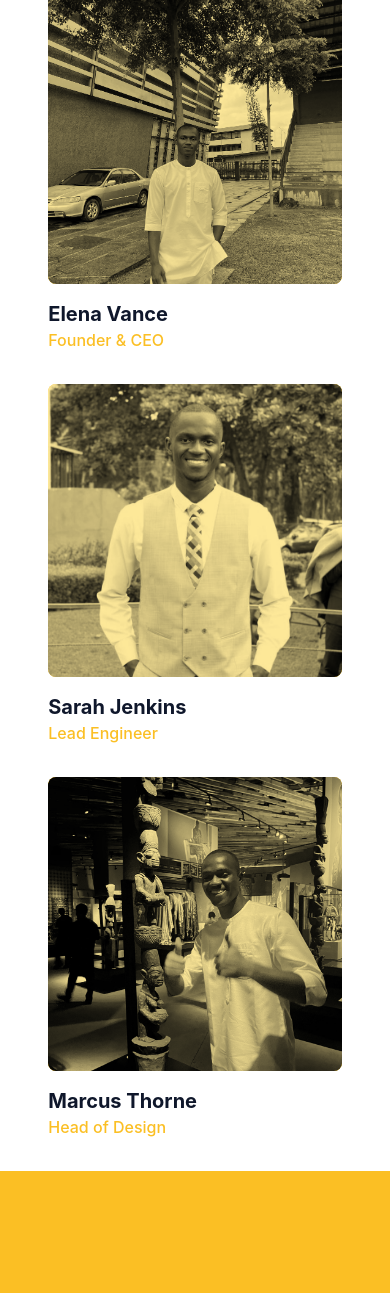
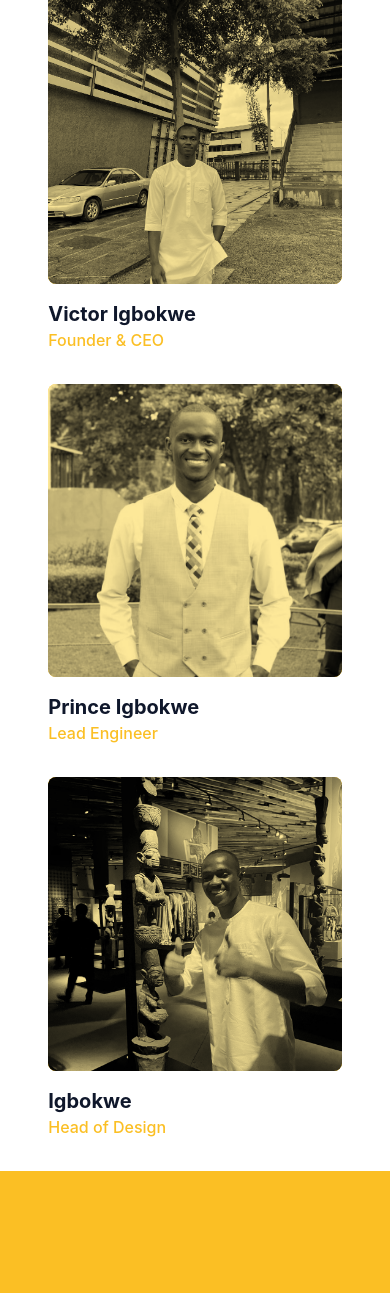
Before and after one commit to meysdays/volts-solutions, a React (Vite) app: page /about-us in a window 390 px wide. Shown: the part 742-2035 px from the top of the page. Built offline with nearby package versions, Linux system fonts and the light colour scheme.

Commit message:
fix responsiveness of navbar

```diff
--- a/src/component/navbar.tsx
+++ b/src/component/navbar.tsx
@@ -3,13 +3,18 @@ import { navItems } from "../config/navbar";
 import NavItem from "../navigation/NavItem";
 import menu from "../assets/images/Menu.png";
 import logo from "../assets/images/volt.png";
+import { useNavigate } from "react-router-dom";
 
 const Navbar = () => {
   const [isOpen, setIsOpen] = useState(false);
+  const navigate = useNavigate();
   return (
     <div>
       <div className="flex items-center px-2 lg:px-12 py-4">
-        <div className="w-34 h-20 relative top-2">
+        <div
+          onClick={() => navigate("/home")}
+          className="w-22 h-20  relative top-2"
+        >
           <img src={logo} alt="Logo" className="w-full h-full object-cover" />
           {/* <h3>Volt</h3> */}
         </div>
--- a/src/config/aboutus.ts
+++ b/src/config/aboutus.ts
@@ -23,18 +23,18 @@ export const milestones: Milestone[] = [
 
 export const team: TeamMember[] = [
   {
-    name: "Elena Vance",
+    name: "Victor Igbokwe",
     role: "Founder & CEO",
     imageUrl: img1,
   },
   {
-    name: "Sarah Jenkins",
+    name: "Prince Igbokwe",
     role: "Lead Engineer",
     imageUrl: img3,
 
   },
   {
-    name: "Marcus Thorne",
+    name: "Igbokwe",
     role: "Head of Design",
     imageUrl: img2,
   },
--- a/src/pages/home.tsx
+++ b/src/pages/home.tsx
@@ -50,7 +50,7 @@ const HomePage = () => {
         </div>
       </div>
 
-      <div className="mt-6 font-medium tracking-wider lg:text-2xl lg:w-2/6">
+      <div className="my-6 font-medium tracking-wider lg:text-2xl lg:w-2/6">
         <p>
           Project Volt empowers organizations with next-generation cloud,
           cybersecurity, and AI solutions. We design high-performance digital
```
